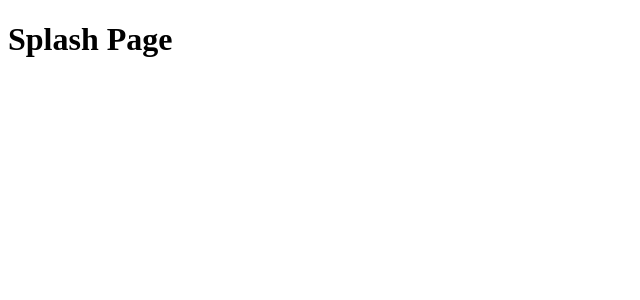
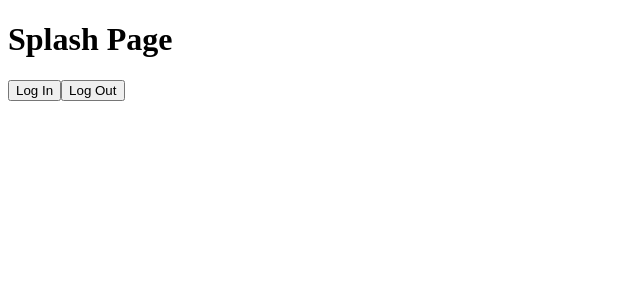
Before and after one commit to Diversify-Portland/diversify-portland-fe, a React app: page / in a window 1280 px wide. Shown: the top 300 px of the page, without its empty margins (0-640 px from the left). Built offline with nearby package versions, Linux system fonts and the light colour scheme.

Commit message:
basic hooks on splash

```diff
--- a/src/components/Pages/Splash.jsx
+++ b/src/components/Pages/Splash.jsx
@@ -1,7 +1,43 @@
 import React from 'react';
+import { useAuth0 } from '@auth0/auth0-react';
+
+const LoginButton = () => {
+  const { loginWithRedirect } = useAuth0();
+
+  return <button onClick={() => loginWithRedirect()}>Log In</button>;
+};
+
+const LogoutButton = () => {
+  const { logout } = useAuth0();
+
+  return <button onClick={() => logout({ returnTo: window.location.origin })}>
+    Log Out
+  </button>;
+};
+
+const Profile = () => {
+  const { user, isAuthenticated } = useAuth0();
+
+  return (
+    isAuthenticated && (
+      <div>
+        <img src={user.picture} alt={user.name} />
+        <h2>{user.name}</h2>
+        <p>{user.email}</p>
+      </div>
+    )
+  );
+};
 
 const Splash = () => {
-  return <h1>Splash Page</h1>;
+  return (
+    <>
+      <h1>Splash Page</h1>
+      <LoginButton/>
+      <LogoutButton/>
+      <Profile/>
+    </>
+  );
 };
 
 export default Splash;
```
